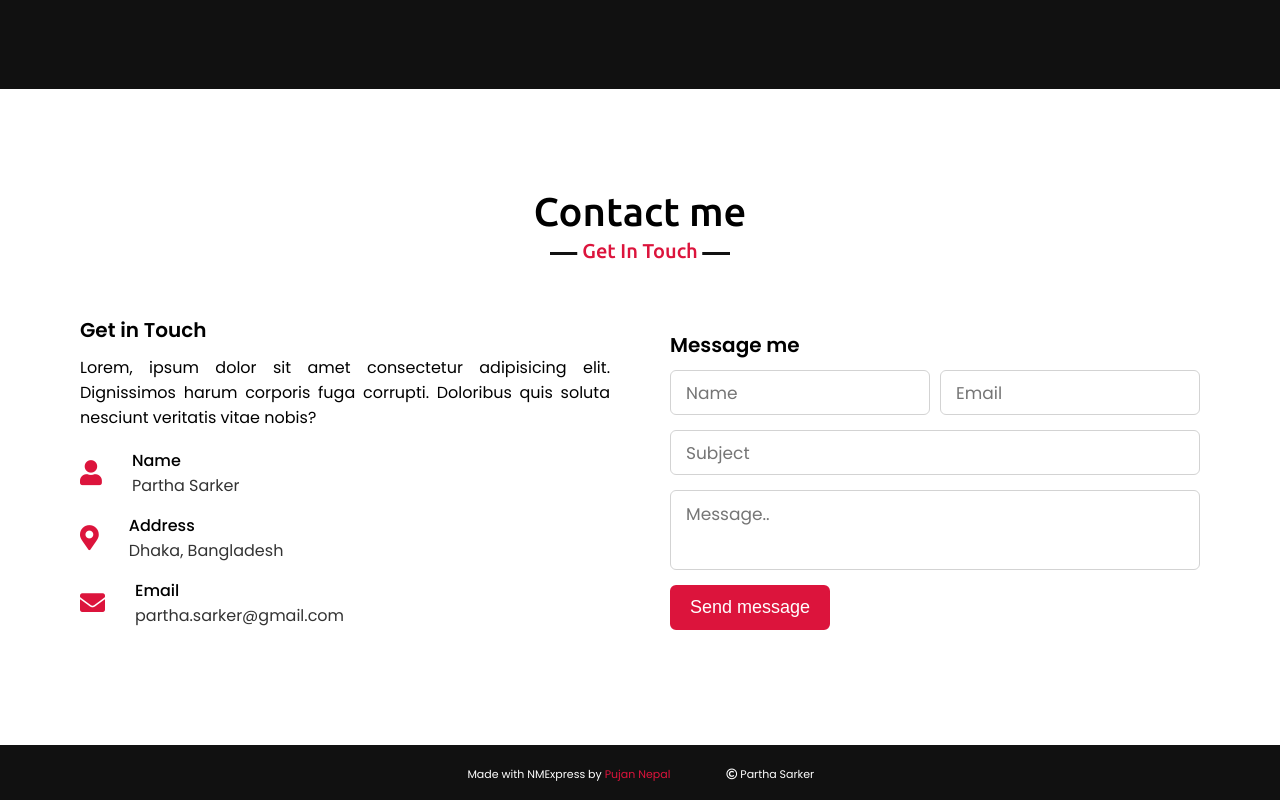
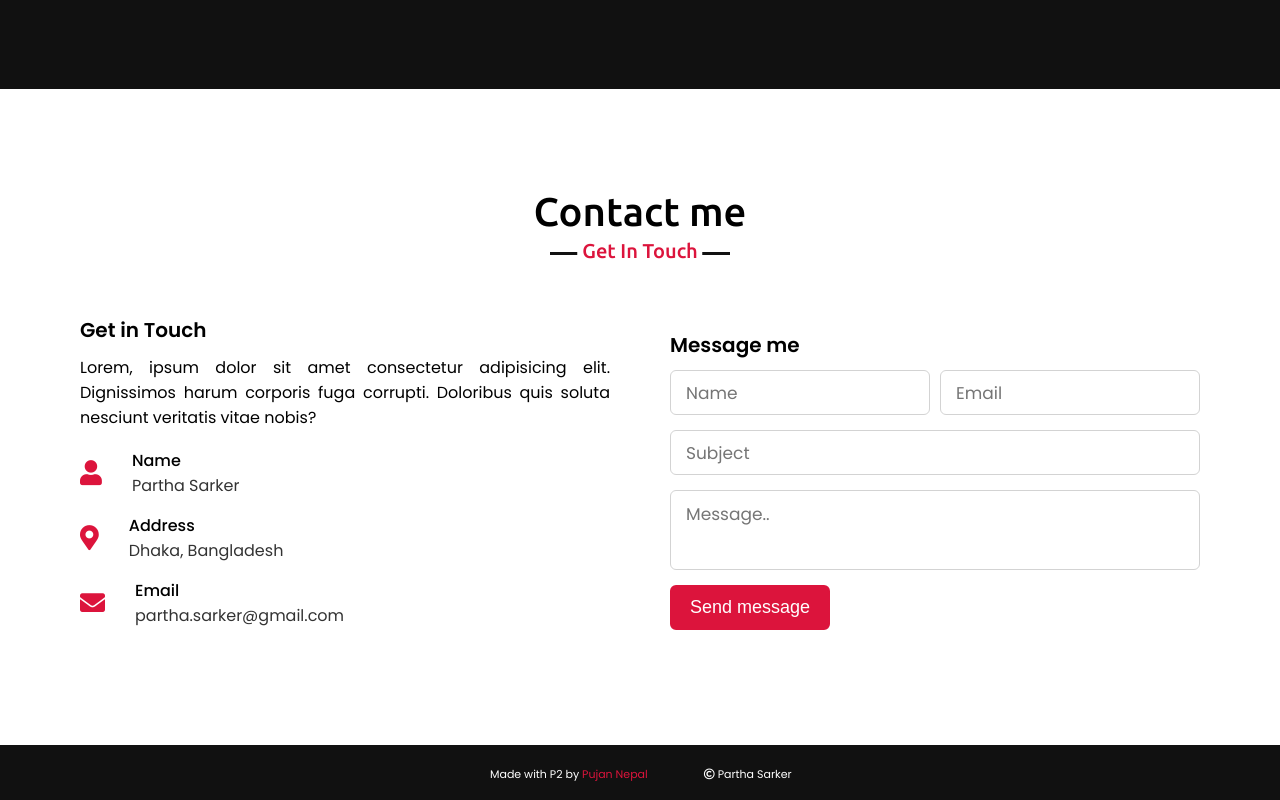
Before and after one commit to Mysticpujan/Websites, a plain HTML site: page index.html in a window 1280 px wide. Shown: the part 3297-4097 px from the top of the page. Drawn offline with nearby package versions, Linux system fonts and the light colour scheme.

Commit message:
Update index.html

```diff
--- a/index.html
+++ b/index.html
@@ -252,7 +252,7 @@
     <footer>
 
 
-        <span class="span">Made with NMExpress by<a href=" https://www.facebook.com/Pujan.Nepal205?mibextid=ZbWKwL "> Pujan Nepal</a><span class="change"><span class="far fa-copyright"> </span> Partha Sarker</span></span>
+        <span class="span">Made with P<subscript>2</subscript> by<a href=" https://www.facebook.com/Pujan.Nepal205?mibextid=ZbWKwL "> Pujan Nepal</a><span class="change"><span class="far fa-copyright"> </span> Partha Sarker</span></span>
     </footer>
 
     <script src="script.js"></script>
```
